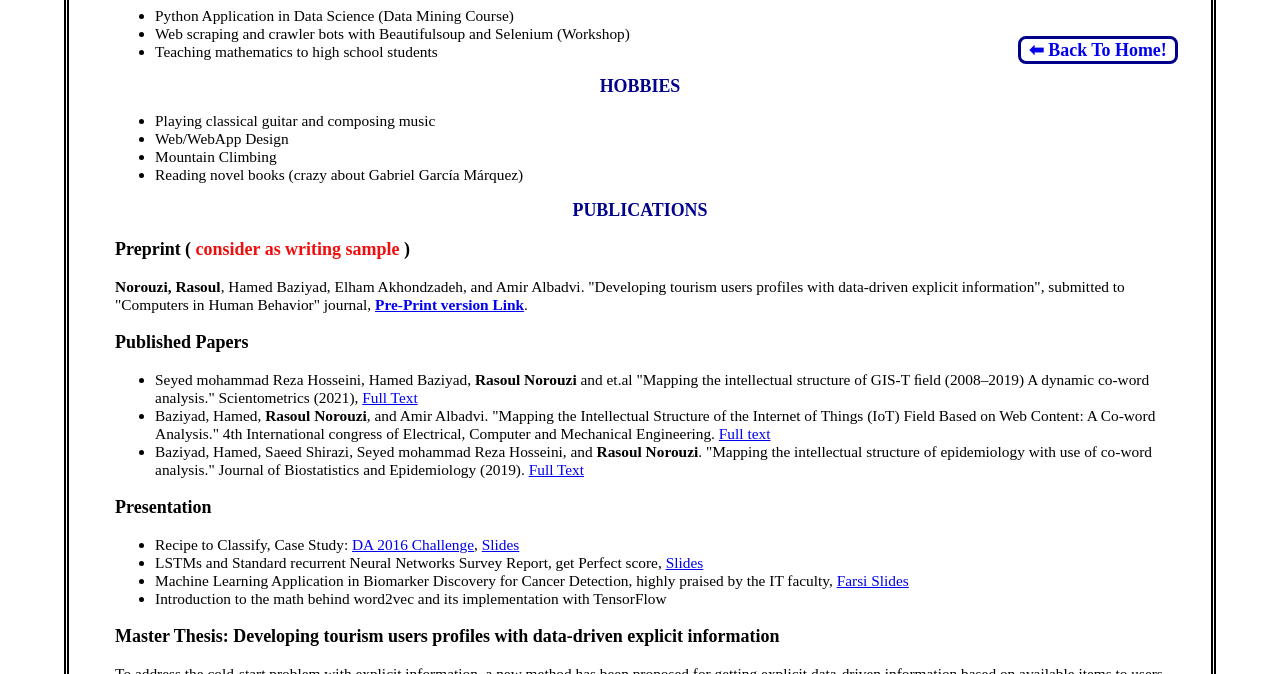
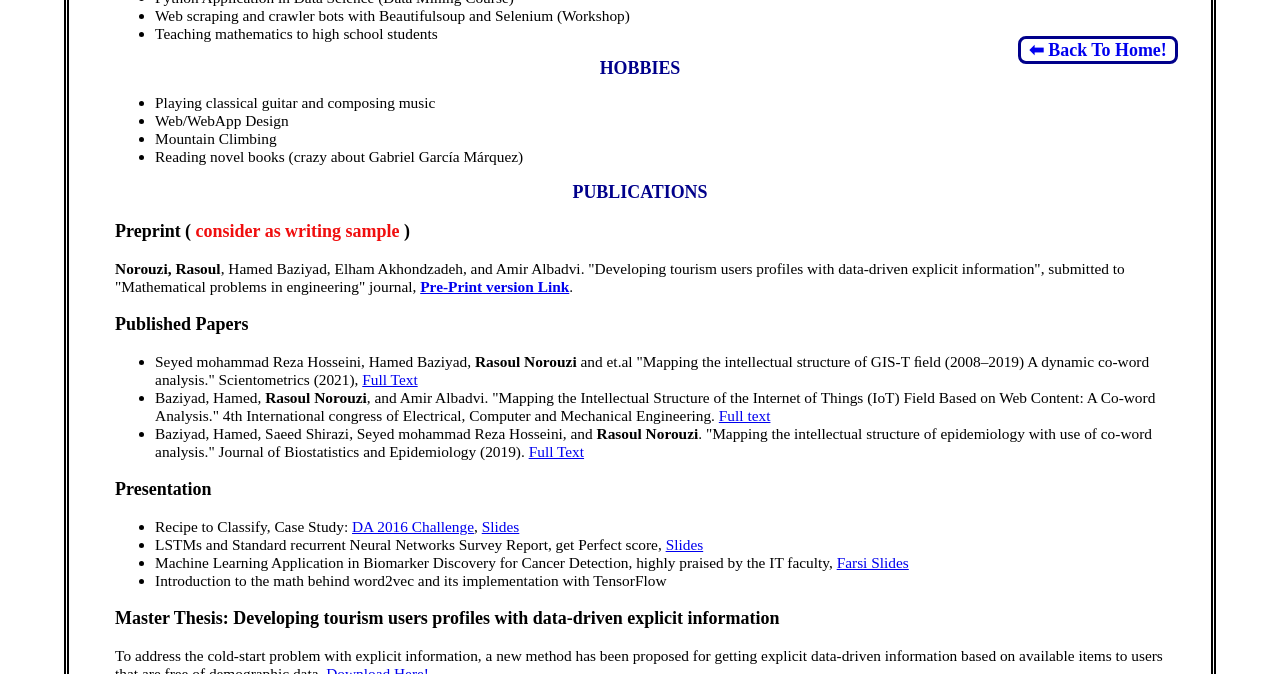
Before and after one commit to rasoulnorouzi/rasoulnorouzi.github.io, a Jekyll site: the page cv.html, which Jekyll copies as it is, in a window 1280 px wide and 900 px high, scrolled down 1889 px, cut to the strip 0-674 px from the top of the window. Built offline with Jekyll 4.4.1, drawn with Linux system fonts in a browser that asks for light colours; some of the changed text lies outside the part shown.

Commit message:
Update cv.html

```diff
--- a/cv.html
+++ b/cv.html
@@ -154,7 +153,8 @@
     <!-- PUBLICATIONS -->
     <h2 class="title">PUBLICATIONS</h2>
     <h3> Preprint (<span style="color:rgb(240, 14, 14);"> consider as writing sample </span>) </h3>
-    <p> <b>Norouzi, Rasoul</b>, Hamed Baziyad, Elham Akhondzadeh, and Amir Albadvi. "Developing tourism users profiles with data-driven explicit information", submitted to "Computers in Human Behavior" journal, <a href="https://rasoulnorouzi.github.io/assets/files/MasterThesis_RasoulNorouzi.pdf"><b>Pre-Print version Link</b></a>.</p>
+    <p> <b>Norouzi, Rasoul</b>, Hamed Baziyad, Elham Akhondzadeh, and Amir Albadvi. "Developing tourism users profiles with data-driven explicit information", submitted to "Mathematical problems in
+    engineering" journal, <a href="https://rasoulnorouzi.github.io/assets/files/MasterThesis_RasoulNorouzi.pdf"><b>Pre-Print version Link</b></a>.</p>
     <h3>Published Papers</h3>
     <ul>
         <li>Seyed mohammad Reza Hosseini, Hamed Baziyad, <b>Rasoul Norouzi</b> and et.al "Mapping the 	intellectual structure of GIS-T ﬁeld (2008–2019) A dynamic co-word analysis." Scientometrics (2021), <a href="https://link.springer.com/article/10.1007%2Fs11192-020-03840-8">Full Text </a></li>
```
Also changed, not shown: other parts of cv.html (+0 -1 lines).
